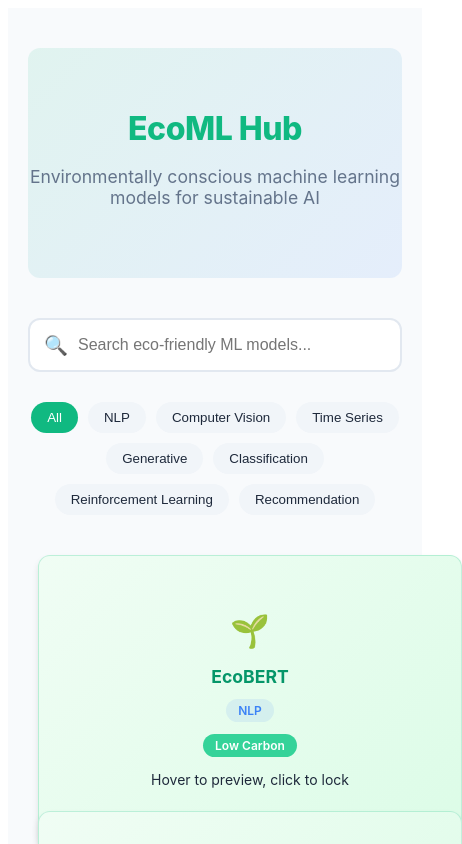
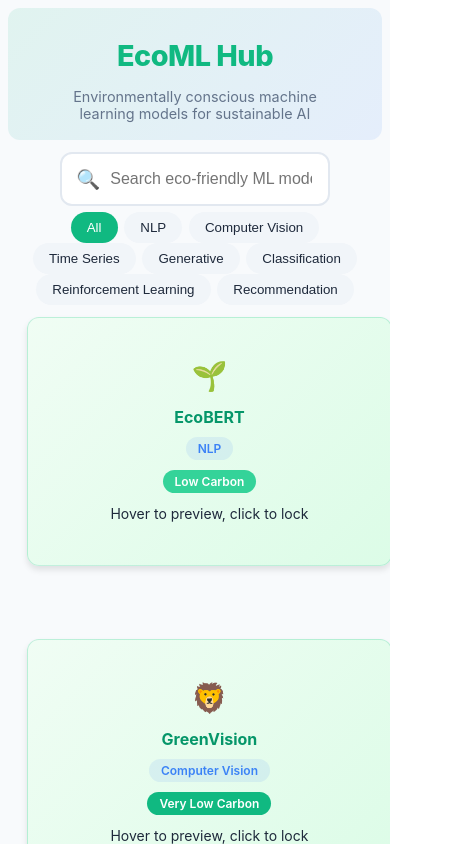
Before and after one commit to akannan05/EcoHub, a React (Create React App) app in the folder ecohub_website/: page /home in a window 390 px wide. Shown: the top 844 px of the page, 462 px wide, since content can reach past the window. Built offline with nearby package versions, Linux system fonts and the light colour scheme.

Commit message:
better looking cards

```diff
--- a/ecohub_website/src/HomePage.css
+++ b/ecohub_website/src/HomePage.css
@@ -20,21 +20,32 @@
  }
 
 
+ html, body {
+  margin: 0;
+  padding: 0;
+  width: 100%;
+  overflow-x: hidden;
+ }
+
+
  .homepage {
-    min-height: 100vh;
   width: 100%;
   background-color: var(--background-color);
   color: var(--text-color);
-    padding: 40px 20px;
+  padding: 3% 3%;
   font-family: 'Inter', 'Segoe UI', 'Roboto', sans-serif;
+  box-sizing: border-box;
+  display: flex;
+  flex-direction: column;
+  overflow-x: hidden;
  }
 
 
  /* Hero Section */
  .hero-section {
   text-align: center;
-    margin-bottom: 40px;
-    padding: 40px 0;
+  margin-bottom: 3%;
+  padding: 3% 0;
   width: 100%;
   background: linear-gradient(135deg, rgba(16, 185, 129, 0.1) 0%, rgba(59, 130, 246, 0.1) 100%);
   border-radius: var(--border-radius);
@@ -42,19 +53,19 @@
 
 
  .hero-section h1 {
-    font-size: 3.5rem;
+  font-size: clamp(1.8rem, 4vw, 3rem);
   font-weight: 800;
   color: var(--primary-color);
-    margin-bottom: 10px;
+  margin-bottom: 2%;
   letter-spacing: -0.5px;
  }
 
 
  .tagline {
-    font-size: 1.25rem;
+  font-size: clamp(0.9rem, 1.8vw, 1.1rem);
   color: var(--text-light);
-    margin-bottom: 30px;
-    max-width: 700px;
+  margin-bottom: 2%;
+  max-width: 80%;
   margin-left: auto;
   margin-right: auto;
  }
@@ -62,17 +73,17 @@
 
  /* Filters Container */
  .filters-container {
-    max-width: 1200px;
-    margin: 0 auto 40px auto;
+  max-width: 90%;
+  margin: 0 auto 3% auto;
   display: flex;
   flex-direction: column;
-    gap: 20px;
+  gap: 2%;
  }
 
 
  /* Search Container */
  .search-container {
-    max-width: 600px;
+  max-width: 80%;
   margin: 0 auto;
   width: 100%;
  }
@@ -141,8 +152,8 @@
   display: flex;
   flex-wrap: wrap;
   justify-content: center;
-    gap: 10px;
-    margin-top: 10px;
+  gap: 2%;
+  margin-top: 2%;
  }
 
 
@@ -172,11 +183,11 @@
  /* Card Grid */
  .card-grid {
   display: grid;
-    grid-template-columns: repeat(auto-fill, minmax(300px, 1fr));
-    gap: 24px;
-    padding: 0 20px;
+  grid-template-columns: repeat(auto-fill, minmax(280px, 1fr));
+  gap: 5% 3%;
+  padding: 0 3%;
   width: 100%;
-    max-width: 1600px;
+  max-width: 90%;
   margin: 0 auto;
  }
 
@@ -184,8 +195,9 @@
  /* Card Container */
  .card-container {
   perspective: 1000px;
-    height: 280px;
+  height: 250px;
   cursor: pointer;
+  margin-bottom: 5%;
  }
 
 
@@ -194,7 +206,7 @@
   position: relative;
   width: 100%;
   height: 100%;
-    transition: transform 0.6s cubic-bezier(0.175, 0.885, 0.32, 1.275);
+  transition: transform 0.3s ease;
   transform-style: preserve-3d;
  }
 
@@ -226,7 +238,7 @@
   flex-direction: column;
   justify-content: center;
   align-items: center;
-    padding: 24px;
+  padding: 4%;
   border-radius: var(--border-radius);
   box-shadow: var(--shadow-md);
   background-color: var(--card-bg);
@@ -249,14 +261,14 @@
 
 
  .card-icon {
-    font-size: 2.5rem;
-    margin-bottom: 16px;
+  font-size: clamp(1.5rem, 4vw, 2.5rem);
+  margin-bottom: 4%;
  }
 
 
  .card h2, .card h3 {
-    margin: 0 0 12px 0;
-    font-size: 1.25rem;
+  margin: 0 0 3% 0;
+  font-size: clamp(1rem, 2.5vw, 1.25rem);
   font-weight: 700;
   color: var(--primary-dark);
   text-align: center;
@@ -270,7 +282,7 @@
   border-radius: 20px;
   font-size: 0.75rem;
   font-weight: 600;
-    margin-bottom: 12px;
+  margin-bottom: 3%;
  }
 
 
@@ -279,7 +291,7 @@
   border-radius: 20px;
   font-size: 0.75rem;
   font-weight: 600;
-    margin-bottom: 12px;
+  margin-bottom: 3%;
   color: white;
  }
 
@@ -315,24 +327,24 @@
  .card-hint {
   font-size: 0.875rem;
   color: var(--text-light);
-    margin-top: 12px;
+  margin-top: 3%;
  }
 
 
  .model-description {
   font-size: 0.9rem;
-    margin-bottom: 16px;
+  margin-bottom: 4%;
  }
 
 
  .model-details {
   display: grid;
   grid-template-columns: 1fr 1fr;
-    gap: 8px;
+  gap: 3%;
   width: 100%;
-    margin-bottom: 16px;
+  margin-bottom: 4%;
   background-color: rgba(255, 255, 255, 0.7);
-    padding: 12px;
+  padding: 3%;
   border-radius: 8px;
  }
 
@@ -359,7 +371,7 @@
 
  .use-case {
   width: 100%;
-    margin-bottom: 16px;
+  margin-bottom: 4%;
  }
 
 
@@ -368,7 +380,7 @@
   color: var(--text-light);
   font-weight: 600;
   display: block;
-    margin-bottom: 4px;
+  margin-bottom: 2%;
  }
 
 
@@ -379,7 +391,7 @@
 
 
  .learn-more-btn {
-    margin-top: 16px;
+  margin-top: 4%;
   padding: 8px 16px;
   background-color: var(--primary-color);
   color: white;
@@ -400,7 +412,7 @@
  /* No Results */
  .no-results {
   text-align: center;
-    padding: 40px 20px;
+  padding: 4%;
   color: var(--text-light);
   width: 100%;
   background-color: #f8fafc;
@@ -410,7 +422,7 @@
 
 
  .no-results p {
-    margin-bottom: 16px;
+  margin-bottom: 3%;
   font-size: 1.1rem;
  }
 
@@ -434,35 +446,29 @@
 
  /* Responsive Adjustments */
  @media (max-width: 768px) {
-    .hero-section h1 {
-      font-size: 2.5rem;
-    }
-     .tagline {
-      font-size: 1.1rem;
-    }
   .card-grid {
-      grid-template-columns: repeat(auto-fill, minmax(260px, 1fr));
-      gap: 16px;
-      padding: 0 10px;
+    grid-template-columns: repeat(auto-fill, minmax(240px, 1fr));
+    gap: 3%;
+    padding: 0 2%;
   }
    .card-container {
-      height: 260px;
+    height: 230px;
   }
  }
 
 
  @media (max-width: 480px) {
-    .hero-section h1 {
-      font-size: 2rem;
+  .homepage {
+    padding: 2% 2%;
   }
    .card-container {
-      height: 240px;
+    height: 220px;
   }
    .card-icon {
-      font-size: 2rem;
+    font-size: 1.8rem;
   }
    .card h2, .card h3 {
-      font-size: 1.1rem;
+    font-size: 1rem;
   }
    .model-details {
     grid-template-columns: 1fr;
--- a/ecohub_website/src/HomePage.jsx
+++ b/ecohub_website/src/HomePage.jsx
@@ -228,7 +228,7 @@
                <h3>{model.title}</h3>
                <p className="model-description">{model.description}</p>
 
-               <div className="model-details">
+               <div className="mowhy del-details">
                  <div className="detail-item">
                    <span className="detail-label">Accuracy:</span>
                    <span className="detail-value">{model.accuracy}</span>
```
Lines whose indentation alone changed are shown as unchanged.
